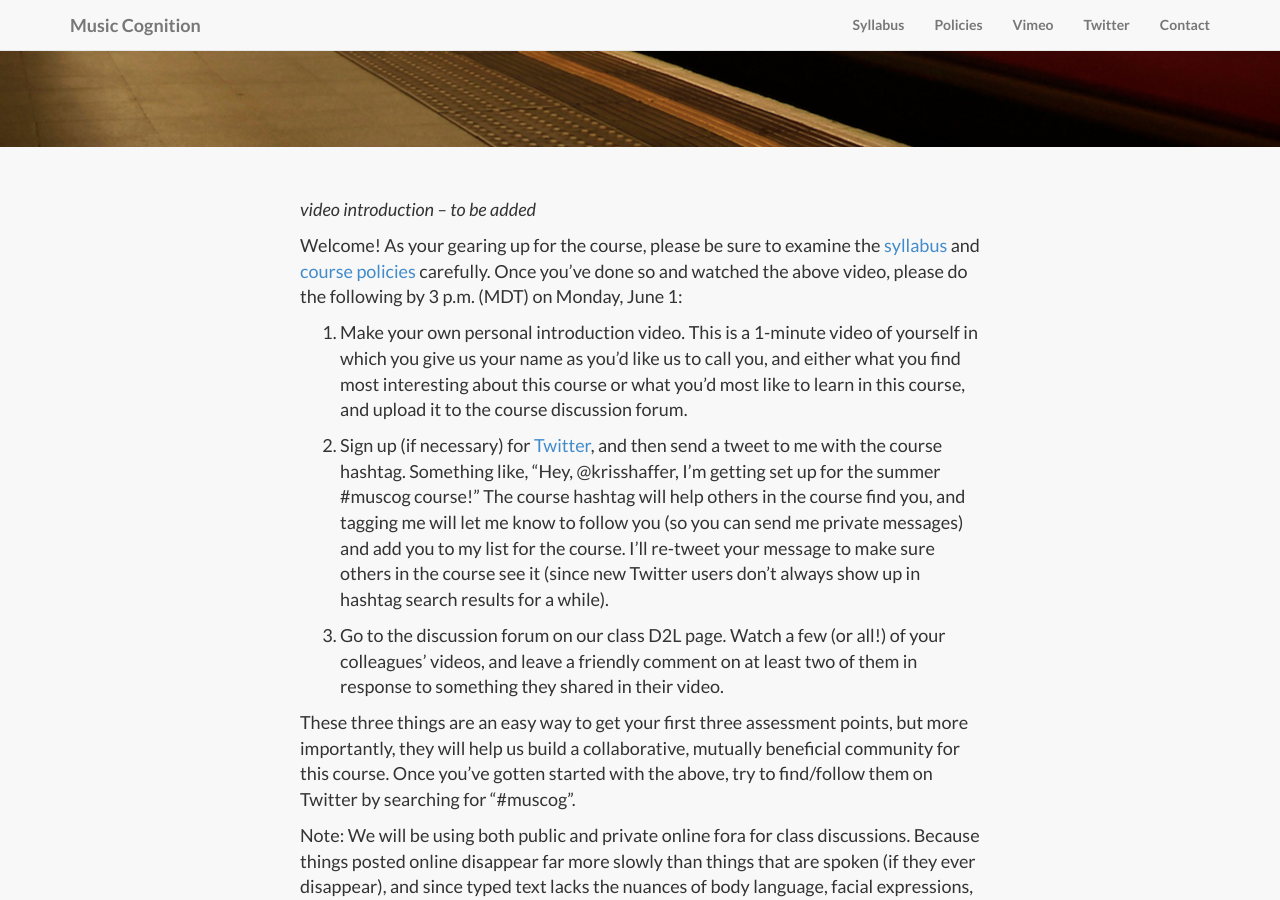
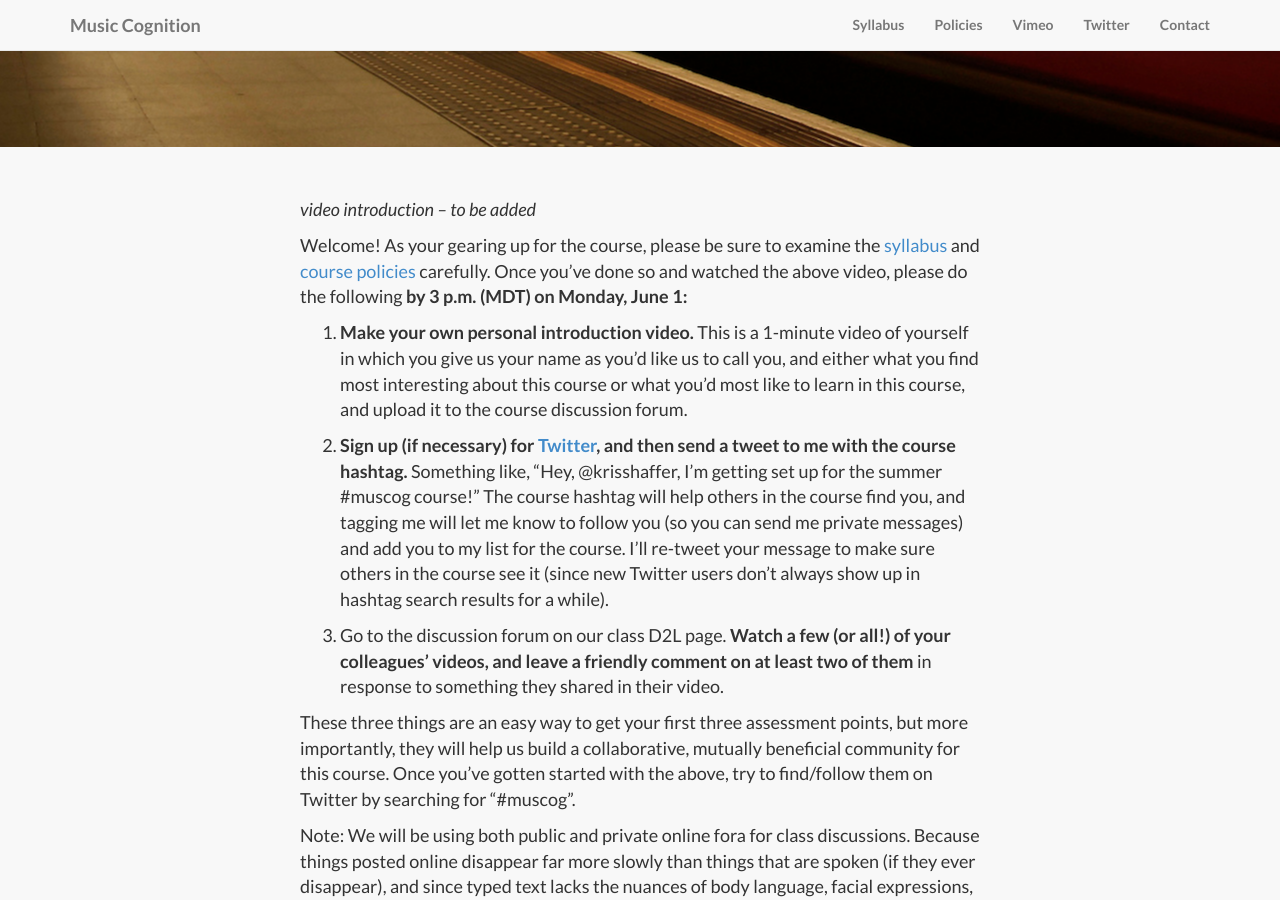
Before and after one commit to kshaffer/cognition, a Jekyll site: the page built from introductions.md, in a window 1280 px wide and 900 px high, scrolled down 630 px. Built offline with Jekyll 4.4.1, drawn with Linux system fonts in a browser that asks for light colours; nearby versions of some CDN libraries; library files that are not in the unit come from our copies.

Commit message:
introductions draft

```diff
--- a/_posts/2015-05-11-Introduction.markdown
+++ b/_posts/2015-05-11-Introduction.markdown
@@ -4,5 +4,5 @@ image: braintree.jpg
 category: Services
 title: Getting started
 description: |
-  <p class="lead">Test.<br/><a href="/introductions/">Read more...</a></p>
+  <p class="lead">Welcome to Music Cognition online! Please start here to get oriented to the course and submit the first (super-easy) assignment for **Monday, June 1, 3pm (MDT).**<br/><a href="/introductions/">Read more...</a></p>
 ---
--- a/introductions.md
+++ b/introductions.md
@@ -7,13 +7,13 @@ image: path.jpg
 
 *video introduction – to be added*
 
-Welcome! As your gearing up for the course, please be sure to examine the [syllabus](/syllabus/) and [course policies](/policies/) carefully. Once you've done so and watched the above video, please do the following by 3 p.m. (MDT) on Monday, June 1:
+Welcome! As your gearing up for the course, please be sure to examine the [syllabus](/syllabus/) and [course policies](/policies/) carefully. Once you've done so and watched the above video, please do the following **by 3 p.m. (MDT) on Monday, June 1:**
 
-1. Make your own personal introduction video. This is a 1-minute video of yourself in which you give us your name as you'd like us to call you, and either what you find most interesting about this course or what you'd most like to learn in this course, and upload it to the course discussion forum.
+1. **Make your own personal introduction video.** This is a 1-minute video of yourself in which you give us your name as you'd like us to call you, and either what you find most interesting about this course or what you'd most like to learn in this course, and upload it to the course discussion forum.
 
-2. Sign up (if necessary) for [Twitter](http://www.twitter.com), and then send a tweet to me with the course hashtag. Something like, "Hey, @krisshaffer, I'm getting set up for the summer #muscog course!" The course hashtag will help others in the course find you, and tagging me will let me know to follow you (so you can send me private messages) and add you to my list for the course. I'll re-tweet your message to make sure others in the course see it (since new Twitter users don't always show up in hashtag search results for a while).
+2. **Sign up (if necessary) for [Twitter](http://www.twitter.com), and then send a tweet to me with the course hashtag.** Something like, "Hey, @krisshaffer, I'm getting set up for the summer #muscog course!" The course hashtag will help others in the course find you, and tagging me will let me know to follow you (so you can send me private messages) and add you to my list for the course. I'll re-tweet your message to make sure others in the course see it (since new Twitter users don't always show up in hashtag search results for a while).
 
-3. Go to the discussion forum on our class D2L page. Watch a few (or all!) of your colleagues' videos, and leave a friendly comment on at least two of them in response to something they shared in their video.
+3. Go to the discussion forum on our class D2L page. **Watch a few (or all!) of your colleagues' videos, and leave a friendly comment on at least two of them** in response to something they shared in their video.
 
 These three things are an easy way to get your first three assessment points, but more importantly, they will help us build a collaborative, mutually beneficial community for this course. Once you've gotten started with the above, try to find/follow them on Twitter by searching for "#muscog".
 
```
Also changed, not shown: syllabus.md (+1 -5 lines).
